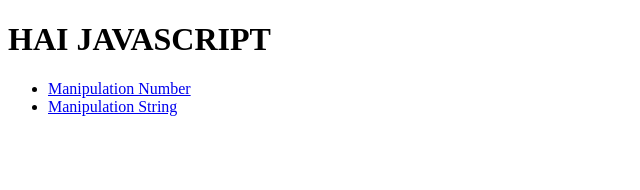
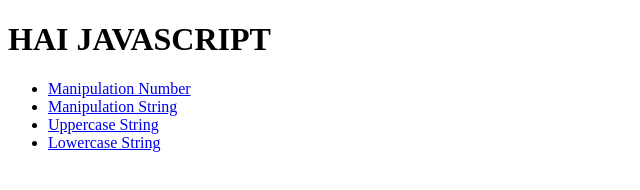
Before and after one commit to yusuf1998/learn-javascript, a plain HTML site: page index.html in a window 1280 px wide. Shown: the whole page, without its empty margins (0-640 px from the left). Drawn offline with Linux system fonts and the light colour scheme.

Commit message:
add li menu

```diff
--- a/index.html
+++ b/index.html
@@ -14,6 +14,9 @@
     <ul>
         <li><a href="manipulation_number/">Manipulation Number</a></li>
         <li><a href="manipulation_string/">Manipulation String</a></li>
+        <li><a href="uppercase_string/">Uppercase String</a></li>
+        <li><a href="lowercase_string/">Lowercase String</a></li>
+
 
     </ul>
     <script src="index.js"></script>
```
